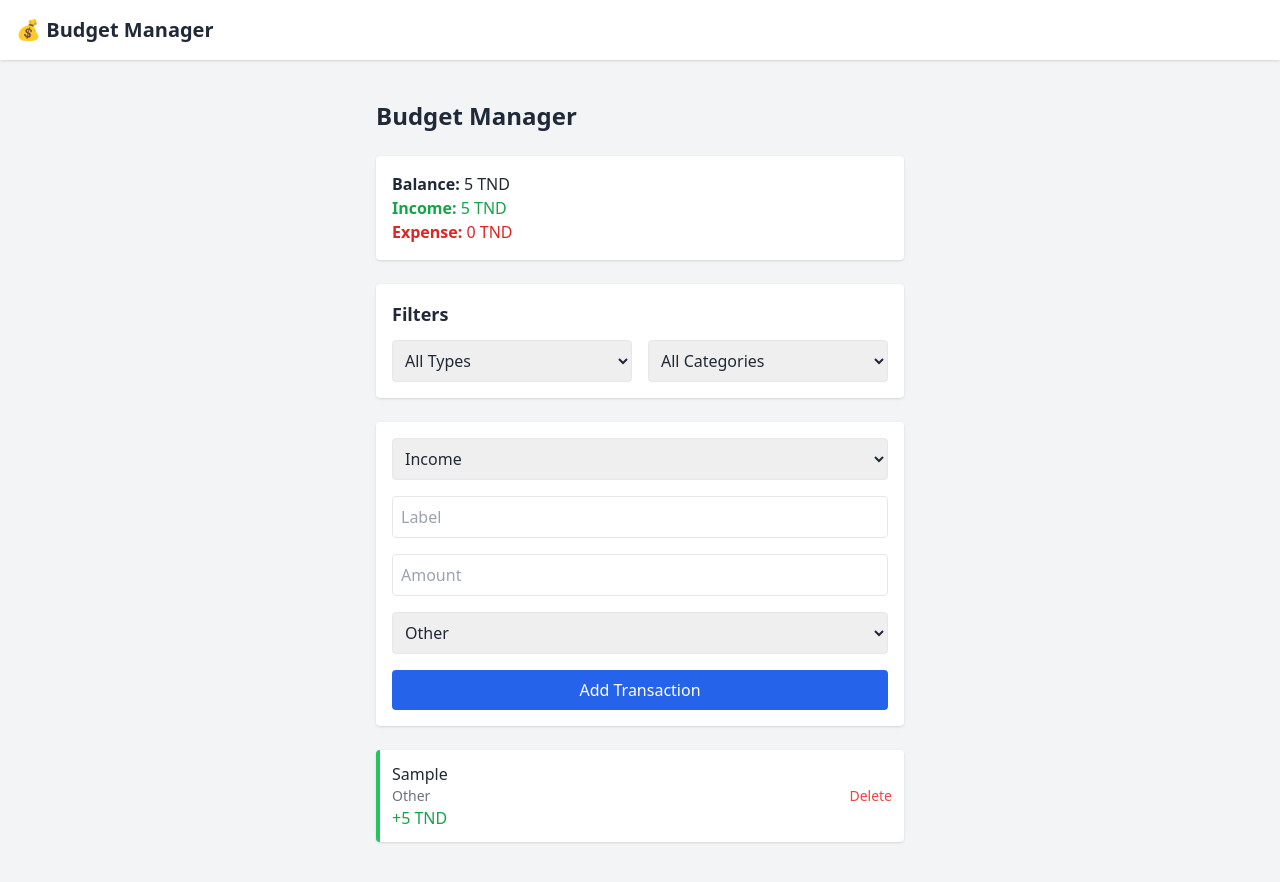
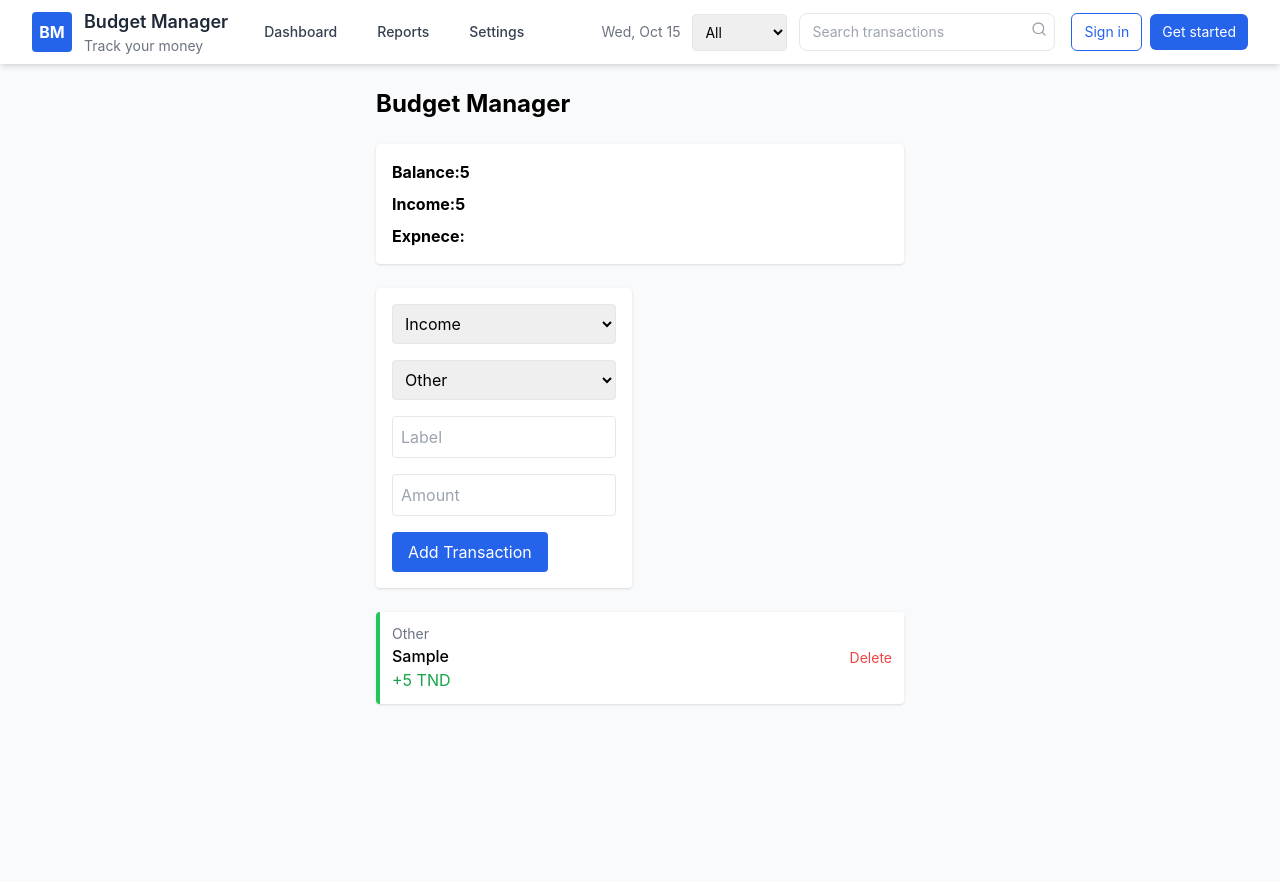
Before and after one commit to Adem-elwafi/Budget-Manager, a Vue app: page / in a window 1280 px wide. Both pictures are taken after typing "Sample", "5" into the empty fields and a click on the button "Add Transaction". After the commit the page ends 800 px from the top, so only its background shows below. Built offline with nearby package versions, Linux system fonts and the light colour scheme.

Commit message:
feat: add navbar with filter controls
Created Navbar.vue with type and category filters. Moved filter logic from Dashboard.vue to Navbar and passed updates via emit.

```diff
--- a/src/App.vue
+++ b/src/App.vue
@@ -1,10 +1,16 @@
 <template>
-  <div class="min-h-screen bg-gray-100 text-gray-800">
-    <header class="bg-white shadow p-4">
-      <h1 class="text-xl font-semibold">💰 Budget Manager</h1>
-    </header>
-    <main class="p-4">
-      <router-view />
-    </main>
-  </div>
+  <router-view />
 </template>
+
+<script setup>
+// No logic needed here unless you add global layout or transitions
+</script>
+
+<style>
+/* Optional: global styles or font imports */
+body {
+  font-family: 'Inter', sans-serif;
+  background-color: #f9fafb;
+  margin: 0;
+}
+</style>
--- /dev/null
+++ b/src/components/NavBar.vue
@@ -0,0 +1,93 @@
+<script setup>
+import { toRef, ref, computed } from 'vue'
+
+const props = defineProps({
+    searchQuery: { type: String, default: '' },
+    filterType: { type: String, default: 'all' }
+})
+const emit = defineEmits(['update:search-query', 'update:filter-type'])
+
+const search = toRef(props, 'searchQuery')
+const type = toRef(props, 'filterType')
+
+function onSearchInput(e) {
+    emit('update:search-query', e.target.value)
+}
+
+function onFilterChange(e) {
+    emit('update:filter-type', e.target.value)
+}
+
+// small local state for mobile menu toggle and today's date
+const open = ref(false)
+const today = computed(() => new Date().toLocaleDateString(undefined, { weekday: 'short', month: 'short', day: 'numeric' }))
+</script>
+<template>
+    <nav class="bg-white shadow-md">
+        <div class="max-w-7xl mx-auto px-4 sm:px-6 lg:px-8">
+            <div class="flex justify-between h-16">
+                <div class="flex">
+                    <div class="flex-shrink-0 flex items-center">
+                        <div class="w-10 h-10 bg-blue-600 text-white rounded flex items-center justify-center font-bold">BM</div>
+                        <div class="ml-3">
+                            <div class="text-lg font-semibold text-gray-800">Budget Manager</div>
+                            <div class="text-sm text-gray-500">Track your money</div>
+                        </div>
+                    </div>
+                    <div class="hidden sm:ml-6 sm:flex sm:space-x-4 sm:items-center ml-6">
+                        <a href="#" class="text-gray-700 hover:bg-blue-700 hover:text-white px-3 py-2 rounded-md text-sm font-medium">Dashboard</a>
+                        <a href="#" class="text-gray-700 hover:bg-blue-700 hover:text-white px-3 py-2 rounded-md text-sm font-medium">Reports</a>
+                        <a href="#" class="text-gray-700 hover:bg-blue-700 hover:text-white px-3 py-2 rounded-md text-sm font-medium">Settings</a>
+                    </div>
+                </div>
+
+                <div class="flex items-center space-x-4">
+                    <div class="hidden md:flex items-center space-x-3">
+                        <div class="text-sm text-gray-500">{{ today }}</div>
+                        <select :value="type" @change="onFilterChange" class="p-2 border rounded text-sm">
+                            <option value="all">All</option>
+                            <option value="income">Income</option>
+                            <option value="expense">Expense</option>
+                        </select>
+                        <div class="relative">
+                            <input :value="search" @input="onSearchInput" type="search" placeholder="Search transactions" class="border rounded-lg py-2 px-3 text-sm w-64 focus:outline-none focus:ring-2 focus:ring-blue-300" />
+                            <svg class="absolute right-2 top-2 text-gray-400 h-4 w-4" xmlns="http://www.w3.org/2000/svg" viewBox="0 0 24 24" fill="none" stroke="currentColor"><path stroke-linecap="round" stroke-linejoin="round" stroke-width="2" d="M21 21l-4.35-4.35M11 19a8 8 0 1 0 0-16 8 8 0 0 0 0 16z"/></svg>
+                        </div>
+                    </div>
+
+                    <div class="hidden sm:flex sm:items-center sm:space-x-2">
+                        <button class="text-sm px-3 py-2 rounded-md border border-blue-600 text-blue-600 hover:bg-blue-600 hover:text-white">Sign in</button>
+                        <button class="text-sm px-3 py-2 rounded-md bg-blue-600 text-white hover:bg-blue-700">Get started</button>
+                    </div>
+
+                    <div class="-mr-2 flex sm:hidden">
+                        <button @click="open = !open" type="button" class="inline-flex items-center justify-center p-2 rounded-md text-gray-700 hover:text-white hover:bg-blue-700 focus:outline-none">
+                            <span class="sr-only">Open main menu</span>
+                            <svg class="h-6 w-6" xmlns="http://www.w3.org/2000/svg" fill="none" viewBox="0 0 24 24" stroke="currentColor">
+                                <path stroke-linecap="round" stroke-linejoin="round" stroke-width="2" d="M4 6h16M4 12h16M4 18h16" />
+                            </svg>
+                        </button>
+                    </div>
+                </div>
+            </div>
+        </div>
+
+        <div v-if="open" class="sm:hidden">
+            <div class="pt-2 pb-3 space-y-1">
+                <a href="#" class="block px-3 py-2 rounded-md text-base font-medium text-gray-700 hover:bg-blue-700 hover:text-white">Dashboard</a>
+                <a href="#" class="block px-3 py-2 rounded-md text-base font-medium text-gray-700 hover:bg-blue-700 hover:text-white">Reports</a>
+                <a href="#" class="block px-3 py-2 rounded-md text-base font-medium text-gray-700 hover:bg-blue-700 hover:text-white">Settings</a>
+                <div class="px-3 py-2">
+                    <select :value="type" @change="onFilterChange" class="w-full p-2 border rounded">
+                        <option value="all">All</option>
+                        <option value="income">Income</option>
+                        <option value="expense">Expense</option>
+                    </select>
+                </div>
+                <div class="px-3 py-2">
+                    <input :value="search" @input="onSearchInput" type="search" placeholder="Search transactions" class="w-full p-2 border rounded" />
+                </div>
+            </div>
+        </div>
+    </nav>
+</template>
--- /dev/null
+++ b/src/components/SummaryBox.vue
@@ -0,0 +1,15 @@
+<script setup>
+    const props= defineProps({
+        income: Number,
+        balance: Number,
+        expence: Number
+    })
+</script>
+
+<template>
+    <div  class="bg-white p-4 rounded shadow space-y-2">
+        <p><strong>Balance:{{ balance }}</strong></p>
+        <p><strong>Income:{{ income }}</strong></p>
+        <p><strong>Expnece:{{ expence }}</strong></p>
+    </div>
+</template>
--- a/src/components/TransactionForm.vue
+++ b/src/components/TransactionForm.vue
@@ -1,31 +1,27 @@
 <script setup>
 import { ref } from 'vue'
+const emit = defineEmits(['add'])
 
-const emit = defineEmits(['add'])
 const categories = ['Food', 'Transport', 'Entertainment', 'Bills', 'Other']
-
 const newTransaction = ref({
   type: 'income',
+  category: 'Other',
   label: '',
-  amount: '',
-  category: 'Other'
+  amount: ''
 })
 
 function submit() {
   if (!newTransaction.value.label || !newTransaction.value.amount) return
 
-  const transaction = {
+  emit('add', {
     ...newTransaction.value,
     amount: parseFloat(newTransaction.value.amount),
     id: Date.now()
-  }
+  })
 
-  // Emit the new transaction to parent
-  emit('add', transaction)
-
-  // Reset form
   newTransaction.value.label = ''
   newTransaction.value.amount = ''
+  newTransaction.value.category = 'Other'
 }
 </script>
 
@@ -36,15 +32,14 @@ function submit() {
       <option value="expense">Expense</option>
     </select>
 
-    <input v-model="newTransaction.label" type="text" placeholder="Label" class="w-full p-2 border rounded" required />
-
-    <input v-model="newTransaction.amount" type="number" placeholder="Amount" class="w-full p-2 border rounded" required />
-
     <select v-model="newTransaction.category" class="w-full p-2 border rounded">
       <option v-for="c in categories" :key="c" :value="c">{{ c }}</option>
     </select>
 
-    <button type="submit" class="bg-blue-600 text-white px-4 py-2 rounded w-full">
+    <input v-model="newTransaction.label" type="text" placeholder="Label" class="w-full p-2 border rounded" />
+    <input v-model="newTransaction.amount" type="number" placeholder="Amount" class="w-full p-2 border rounded" />
+
+    <button type="submit" class="bg-blue-600 text-white px-4 py-2 rounded">
       Add Transaction
     </button>
   </form>
--- a/src/components/TransactionList.vue
+++ b/src/components/TransactionList.vue
@@ -1,20 +1,34 @@
 <script setup>
-const props = defineProps(['transactions'])
+import { computed } from 'vue'
+
+const props = defineProps({
+  transactions: { type: Array, default: () => [] },
+  searchQuery: { type: String, default: '' },
+  filterType: { type: String, default: 'all' }
+})
 const emit = defineEmits(['delete'])
+
+const filteredTransactions = computed(() => {
+  const q = props.searchQuery.trim().toLowerCase()
+  return props.transactions.filter(t => {
+    const matchesType = props.filterType === 'all' ? true : t.type === props.filterType
+    const matchesQuery = q === '' ? true : (t.label || '').toLowerCase().includes(q) || (t.category || '').toLowerCase().includes(q)
+    return matchesType && matchesQuery
+  })
+})
 </script>
 
 <template>
-  <ul class="space-y-2">
+    <ul class="space-y-2">
     <li
-      v-for="t in transactions"
+      v-for="t in filteredTransactions"
       :key="t.id"
       class="flex justify-between items-center p-3 rounded shadow bg-white"
       :class="t.type === 'income' ? 'border-l-4 border-green-500' : 'border-l-4 border-red-500'"
     >
       <div>
+        <p class="text-sm text-gray-500">{{ t.category }}</p>
         <p class="font-medium">{{ t.label }}</p>
-        <p class="text-sm text-gray-500"
->{{ t.category }}</p>
         <p :class="t.type === 'income' ? 'text-green-600' : 'text-red-600'">
           {{ t.type === 'income' ? '+' : '-' }}{{ t.amount }} TND
         </p>
--- a/src/main.js
+++ b/src/main.js
@@ -2,11 +2,8 @@ import { createApp } from 'vue'
 import App from './App.vue'
 import router from './router'
 import './style.css'
-import { createPinia } from 'pinia'
 
 const app = createApp(App)
-const pinia = createPinia()
 
 app.use(router)
-app.use(pinia)
 app.mount('#app')
--- a/src/store/transactionStore.js
+++ /dev/null
@@ -1,28 +0,0 @@
-import { defineStore } from 'pinia'
-
-export const useTransactionStore = defineStore('transaction', {
-  state: () => ({
-    transactions: []  // Each item: { id, type: 'income' | 'expense', label, amount }
-  }),
-  getters: {
-    totalIncome: (state) =>
-      state.transactions
-        .filter(t => t.type === 'income')
-        .reduce((sum, t) => sum + t.amount, 0),
-    totalExpense: (state) =>
-      state.transactions
-        .filter(t => t.type === 'expense')
-        .reduce((sum, t) => sum + t.amount, 0),
-    balance: (state) =>
-      state.transactions.reduce((sum, t) =>
-        t.type === 'income' ? sum + t.amount : sum - t.amount, 0)
-  },
-  actions: {
-    addTransaction(transaction) {
-      this.transactions.push({ ...transaction, id: Date.now() })
-    },
-    removeTransaction(id) {
-      this.transactions = this.transactions.filter(t => t.id !== id)
-    }
-  }
-})
--- a/src/views/Dashboard.vue
+++ b/src/views/Dashboard.vue
@@ -1,31 +1,13 @@
 <script setup>
-import { ref, computed } from 'vue'
+import { ref, computed, onMounted, watch } from 'vue'
 import TransactionForm from '../components/TransactionForm.vue'
 import TransactionList from '../components/TransactionList.vue'
-import { onMounted, watch } from 'vue'
+import SummaryBox from '../components/SummaryBox.vue'
+import NavBar from '../components/NavBar.vue'
 
-//Data
 const transactions = ref([])
-const categories = ['Food','Transport','Entertainmet','Bills','Others']
+const searchQuery = ref('')
 const filterType = ref('all')
-const filterCategory = ref('all')
-//Local storage
-onMounted(() => {
-  const saved = localStorage.getItem('transactions')
-  if (saved) {
-    transactions.value = JSON.parse(saved)
-  }
-})
-
-watch(
-  transactions,
-  (newVal) => {
-    localStorage.setItem('transactions', JSON.stringify(newVal))
-  },
-  { deep: true }
-)
-
-
 
 function addTransaction(t) {
   transactions.value.push(t)
@@ -37,11 +19,15 @@ function deleteTransaction(id) {
     transactions.value = transactions.value.filter(t => t.id !== id)
   }
 }
-const filteredTransactions = computed(() =>
-  transactions.value
-    .filter(t => filterType.value === 'all' || t.type === filterType.value)
-    .filter(t => filterCategory.value === 'all' || t.category === filterCategory.value)
-)
+
+onMounted(() => {
+  const saved = localStorage.getItem('transactions')
+  if (saved) transactions.value = JSON.parse(saved)
+})
+
+watch(transactions, (newVal) => {
+  localStorage.setItem('transactions', JSON.stringify(newVal))
+}, { deep: true })
 
 const totalIncome = computed(() =>
   transactions.value.filter(t => t.type === 'income').reduce((sum, t) => sum + t.amount, 0)
@@ -53,32 +39,22 @@ const balance = computed(() => totalIncome.value - totalExpense.value)
 </script>
 
 <template>
+  <NavBar v-model:search-query="searchQuery" v-model:filter-type="filterType" />
   <div class="p-6 max-w-xl mx-auto space-y-6">
     <h1 class="text-2xl font-bold">Budget Manager</h1>
 
-    <div class="bg-white p-4 rounded shadow">
-      <p><strong>Balance:</strong> {{ balance }} TND</p>
-      <p class="text-green-600"><strong>Income:</strong> {{ totalIncome }} TND</p>
-      <p class="text-red-600"><strong>Expense:</strong> {{ totalExpense }} TND</p>
+    <SummaryBox :income="totalIncome" :expense="totalExpense" :balance="balance" />
+
+    <div class="grid grid-cols-1 gap-4 md:grid-cols-2">
+      <TransactionForm @add="addTransaction" />
+
     </div>
 
-    <!-- Filter Controls -->
-    <div class="bg-white p-4 rounded shadow">
-      <h2 class="text-lg font-semibold mb-3">Filters</h2>
-      <div class="flex space-x-4">
-        <select v-model="filterType" class="p-2 border rounded flex-1">
-          <option value="all">All Types</option>
-          <option value="income">Income</option>
-          <option value="expense">Expense</option>
-        </select>
-        <select v-model="filterCategory" class="p-2 border rounded flex-1">
-          <option value="all">All Categories</option>
-          <option v-for="c in categories" :key="c" :value="c">{{ c }}</option>
-        </select>
-      </div>
-    </div>
-
-    <TransactionForm @add="addTransaction" />
-    <TransactionList :transactions="filteredTransactions" @delete="deleteTransaction" />
+    <TransactionList
+      :transactions="transactions"
+      :search-query="searchQuery"
+      :filter-type="filterType"
+      @delete="deleteTransaction"
+    />
   </div>
 </template>
```
